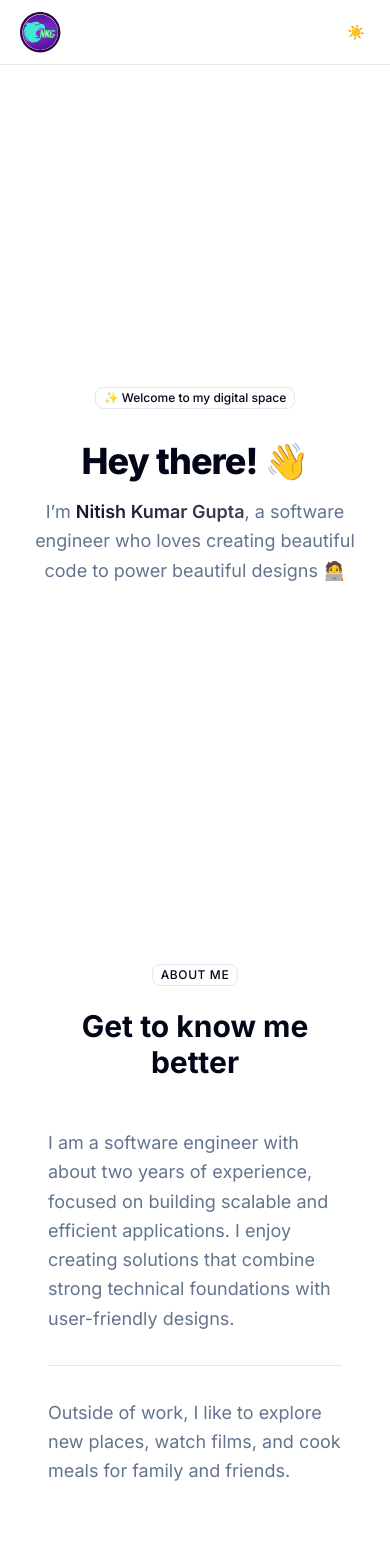
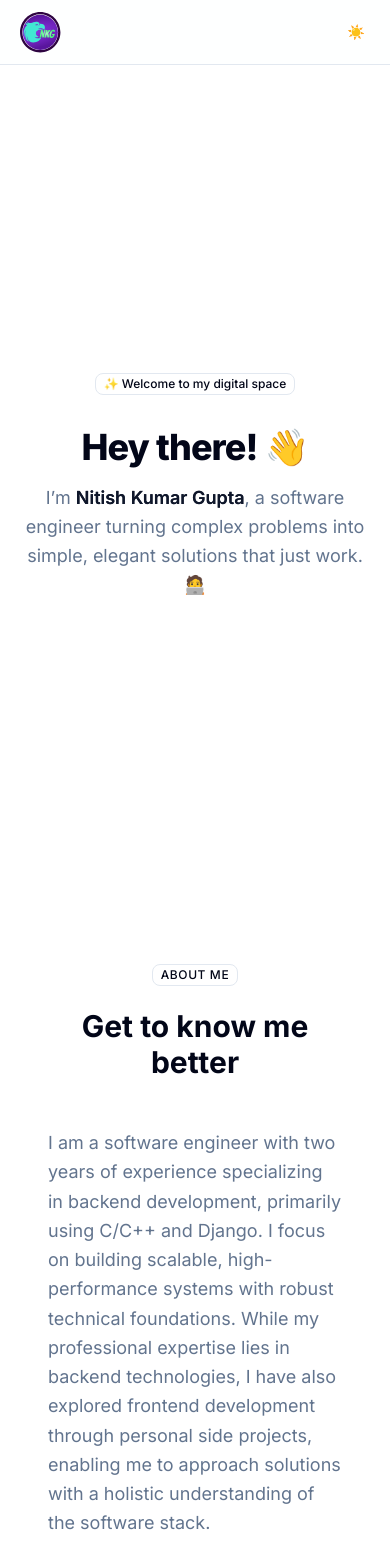
Before and after one commit to nitishgupta08/portfolio-v3, a Next.js app: page / in a window 390 px wide. Shown: the top 1568 px of the page. Built offline with nearby package versions, Linux system fonts and the light colour scheme; no server answers; the database is empty.

Commit message:
Fixed size of cards in mobile view, updated some content

```diff
--- a/src/app/layout.tsx
+++ b/src/app/layout.tsx
@@ -13,8 +13,8 @@ import "@/styles/global.css";
 const inter = Inter({ subsets: ["latin"] });
 
 export const metadata: Metadata = {
-  title: "Nitish Kumar Gupta",
-  description: "SWE",
+  title: "Nitish Kumar Gupta | Portfolio",
+  description: "Personal portfolio website",
   icons: "/logo.svg",
 };
 
--- a/src/app/projects/page.tsx
+++ b/src/app/projects/page.tsx
@@ -61,8 +61,7 @@ export default function ProjectsPage() {
                 Complete Project Collection
               </h1>
               <p className="text-xl text-muted-foreground max-w-2xl mx-auto">
-                A comprehensive showcase of all the projects I&rsquo;ve built,
-                from featured works to experimental implementations
+                A comprehensive showcase of all the projects I&rsquo;ve built.
               </p>
             </div>
           </div>
--- a/src/components/home/AboutMe.tsx
+++ b/src/components/home/AboutMe.tsx
@@ -24,17 +24,23 @@ export default function AboutMe() {
 
             <CardContent className="px-8 pb-12 md:px-12 space-y-8">
               <p className="text-lg md:text-xl text-muted-foreground leading-relaxed">
-                I am a software engineer with about two years of experience,
-                focused on building scalable and efficient applications. I enjoy
-                creating solutions that combine strong technical foundations
-                with user-friendly designs.
+                I am a software engineer with two years of experience
+                specializing in backend development, primarily using C/C++ and
+                Django. I focus on building scalable, high-performance systems
+                with robust technical foundations. While my professional
+                expertise lies in backend technologies, I have also explored
+                frontend development through personal side projects, enabling me
+                to approach solutions with a holistic understanding of the
+                software stack.
               </p>
 
               <Separator />
 
               <p className="text-lg md:text-xl text-muted-foreground leading-relaxed">
-                Outside of work, I like to explore new places, watch films, and
-                cook meals for family and friends.
+                When I&rsquo;m not with my laptop, I enjoy exploring new places,
+                enjoying great stories in theatres or in video games,
+                experimenting in the kitchen, and staying active with sports &
+                gym.
               </p>
             </CardContent>
           </Card>
--- a/src/components/home/Contact.tsx
+++ b/src/components/home/Contact.tsx
@@ -49,17 +49,23 @@ export default function Contact() {
                 </div>
 
                 <div className="pt-8 border-t border-border/50">
-                  <div className="grid grid-cols-1 md:grid-cols-2 gap-6 text-center">
+                  <div className="grid grid-cols-3 gap-6 text-center">
                     <div className="space-y-2">
-                      <div className="text-2xl">💡</div>
+                      <div className="text-2xl">🧭</div>
                       <p className="text-sm text-muted-foreground">
-                        Open to opportunities
+                        Exploring new challenges
                       </p>
                     </div>
                     <div className="space-y-2">
                       <div className="text-2xl">🚀</div>
                       <p className="text-sm text-muted-foreground">
                         Ready to collaborate
+                      </p>
+                    </div>
+                    <div className="space-y-2">
+                      <div className="text-2xl">🚗</div>
+                      <p className="text-sm text-muted-foreground">
+                        Ready for the next adventure
                       </p>
                     </div>
                   </div>
--- a/src/components/home/Experience.tsx
+++ b/src/components/home/Experience.tsx
@@ -38,7 +38,7 @@ export default function Experience() {
               </CardTitle>
             </CardHeader>
 
-            <CardContent className="px-6 pb-12 md:px-12">
+            <CardContent className="px-0 pb-12 md:px-12">
               {/* Loading Skeleton */}
               {isLoading && (
                 <div className="relative">
@@ -155,10 +155,10 @@ export default function Experience() {
                                   </h4>
                                 </div>
 
-                                <div className="flex flex-col gap-1">
+                                <div className="flex flex-col gap-2">
                                   <Badge
                                     variant="secondary"
-                                    className="text-xs uppercase tracking-wide w-fit"
+                                    className="my-2 text-xs uppercase tracking-wide w-fit"
                                   >
                                     {item.from} - {item.to}
                                   </Badge>
@@ -169,7 +169,7 @@ export default function Experience() {
                                   )}
                                 </div>
 
-                                <p className="text-sm text-muted-foreground leading-relaxed">
+                                <p className="my-2 text-sm text-muted-foreground leading-relaxed">
                                   {item.description}
                                 </p>
 
--- a/src/components/home/Hero.tsx
+++ b/src/components/home/Hero.tsx
@@ -20,11 +20,12 @@ export default function Hero() {
 
             <p className="text-lg sm:text-xl md:text-2xl lg:text-3xl text-muted-foreground max-w-3xl leading-relaxed">
               I&rsquo;m{" "}
-              <span className="text-primary font-semibold bg-gradient-to-r from-primary to-primary/80 bg-clip-text text-transparent">
+              <span className="text-primary font-semibold bg-gradient-to-r from-primary to-primary/80 bg-clip-text">
                 Nitish Kumar Gupta
               </span>
-              , a software engineer who loves creating beautiful code to power
-              beautiful designs <span className="inline-block">🧑‍💻</span>
+              , a software engineer turning complex problems into simple,
+              elegant solutions that just work.{" "}
+              <span className="inline-block">🧑‍💻</span>
             </p>
           </div>
 
--- a/src/components/layout/Footer.tsx
+++ b/src/components/layout/Footer.tsx
@@ -45,8 +45,7 @@ export default function Footer() {
               </div>
 
               <p className="text-xs text-muted-foreground text-center md:text-right">
-                Built with Next.js • Tailwind CSS • shadcn/ui • Firebase •
-                Perplexity AI
+                Built with Next.js • Tailwind CSS • shadcn/ui • Firebase
               </p>
             </div>
           </div>
```
